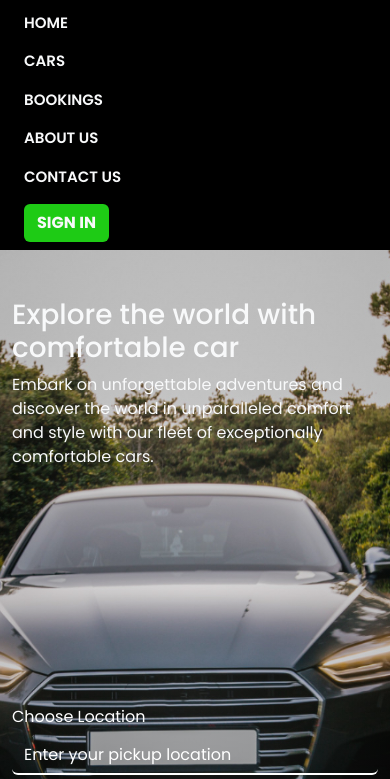
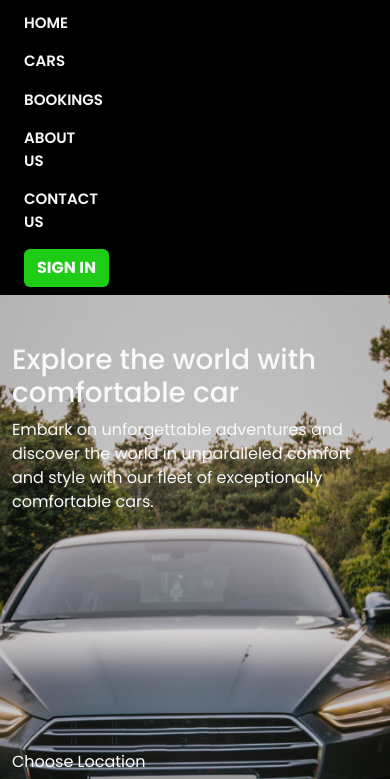
Before and after one commit to Herbeadex/WheelsOnRent, a plain HTML site: page index.html in a window 390 px wide. Both pictures are taken after a click on the button "Toggle navigation". Shown: the part 52-831 px from the top of the page. Drawn offline with nearby package versions, Linux system fonts and the light colour scheme.

Commit message:
modified:   style.css

```diff
--- a/style.css
+++ b/style.css
@@ -16,9 +16,12 @@ nav .nav-link {
     font-family: 'Poppins', sans-serif;
     font-weight: 600;
     font-size: 15px;
+    position: relative;
+
 }
 nav .nav-link:hover {
    border-bottom: 2px solid #1ECB15;
+
 
 }
 
@@ -99,6 +102,13 @@ input#exampleFormControlInput1 {
     .man{
         display: inline;
     }
+
+    nav .nav-link {
+        width: 30%;
+
+    }
+
+
 }
    @media screen and (max-width: 991.98px) {
     .bg-2{
@@ -109,5 +119,10 @@ input#exampleFormControlInput1 {
         display:none;
     }
 
+    nav .nav-link {
+        width: 20%;
+
+    }
+
 
 }
```
